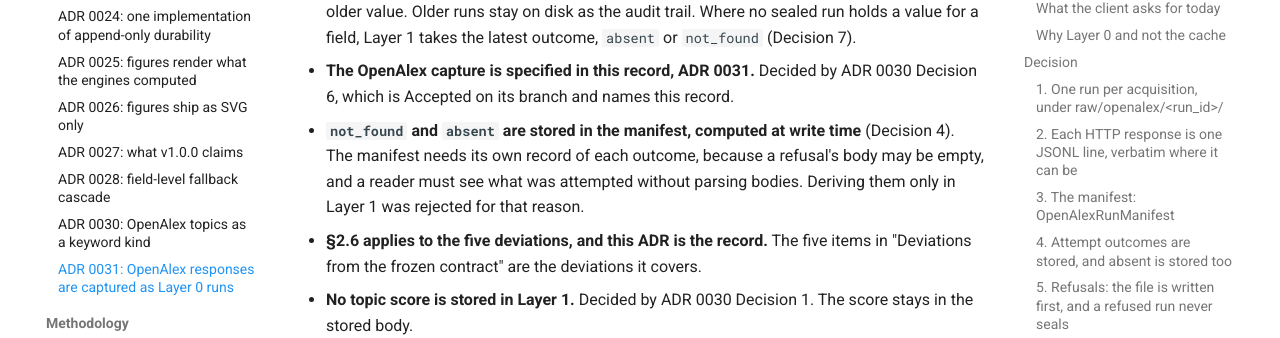
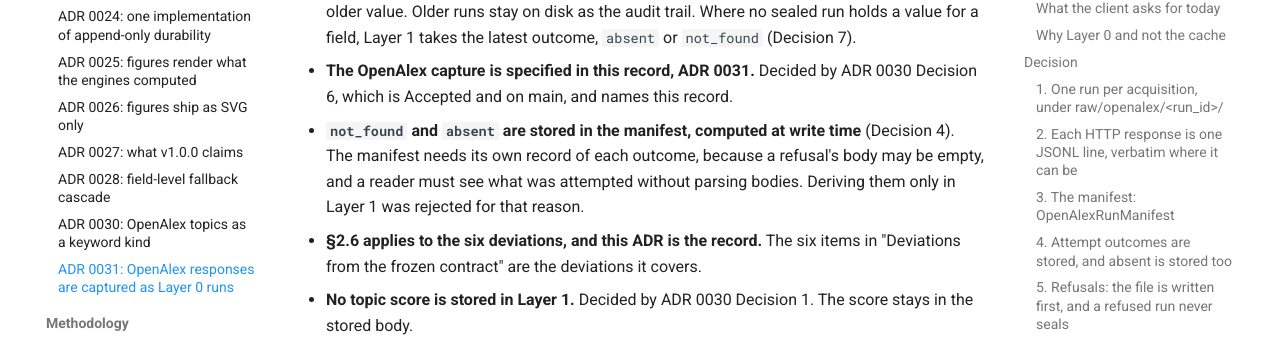
Before and after one commit to SergioHuesca/PRISMA-Bib, an MkDocs documentation site: the page built from docs/architecture/adr/0031-openalex-responses-are-layer0-runs.md, in a window 1280 px wide and 900 px high, scrolled down 12148 px. Shown: the part 199-537 px from the top of the window. Built offline with MkDocs 1.6.1 and Material for MkDocs 9.7.7, drawn with Linux system fonts in a browser that asks for light colours; comment, search, counter and statistics services are not loaded.

Commit message:
docs(adr): ADR 0031 counts six deviations; ADR 0030 is on main
- §2.6 applies to the six deviations, matching the list.
- ADR 0030 is Accepted and on main, not only on its branch.

Co-Authored-By: Claude Haiku 5.5 <noreply@anthropic.com>
Claude-Session: https://claude.ai/code/session_01QjNadz7h2UAZ2C2xhuaY8z

```diff
--- a/docs/architecture/adr/0031-openalex-responses-are-layer0-runs.md
+++ b/docs/architecture/adr/0031-openalex-responses-are-layer0-runs.md
@@ -435,12 +435,12 @@ Each decision below is the owner's, or is recorded in an earlier ADR as shown.
   on disk as the audit trail. Where no sealed run holds a value for a field, Layer 1 takes the latest outcome,
   `absent` or `not_found` (Decision 7).
 - **The OpenAlex capture is specified in this record, ADR 0031.** Decided by ADR 0030 Decision 6, which
-  is Accepted on its branch and names this record.
+  is Accepted and on main, and names this record.
 - **`not_found` and `absent` are stored in the manifest, computed at write time** (Decision 4). The
   manifest needs its own record of each outcome, because a refusal's body may be empty, and a reader
   must see what was attempted without parsing bodies. Deriving them only in Layer 1 was rejected for
   that reason.
-- **§2.6 applies to the five deviations, and this ADR is the record.** The five items in "Deviations
+- **§2.6 applies to the six deviations, and this ADR is the record.** The six items in "Deviations
   from the frozen contract" are the deviations it covers.
 - **No topic score is stored in Layer 1.** Decided by ADR 0030 Decision 1. The score stays in the stored body.
 - **The API key is sent in a request header, not the query string** (Decision 6). The owner decided this.
```
